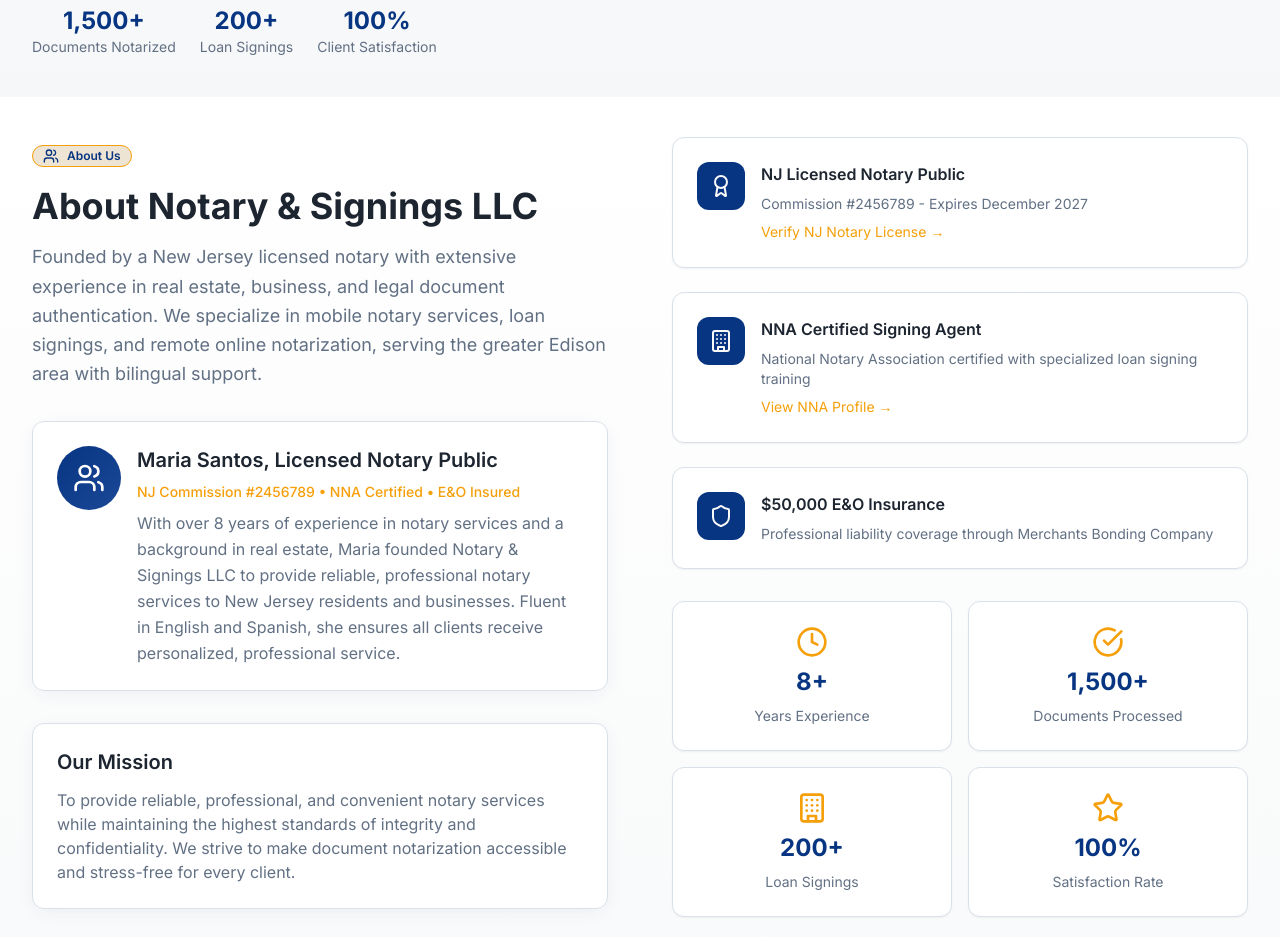
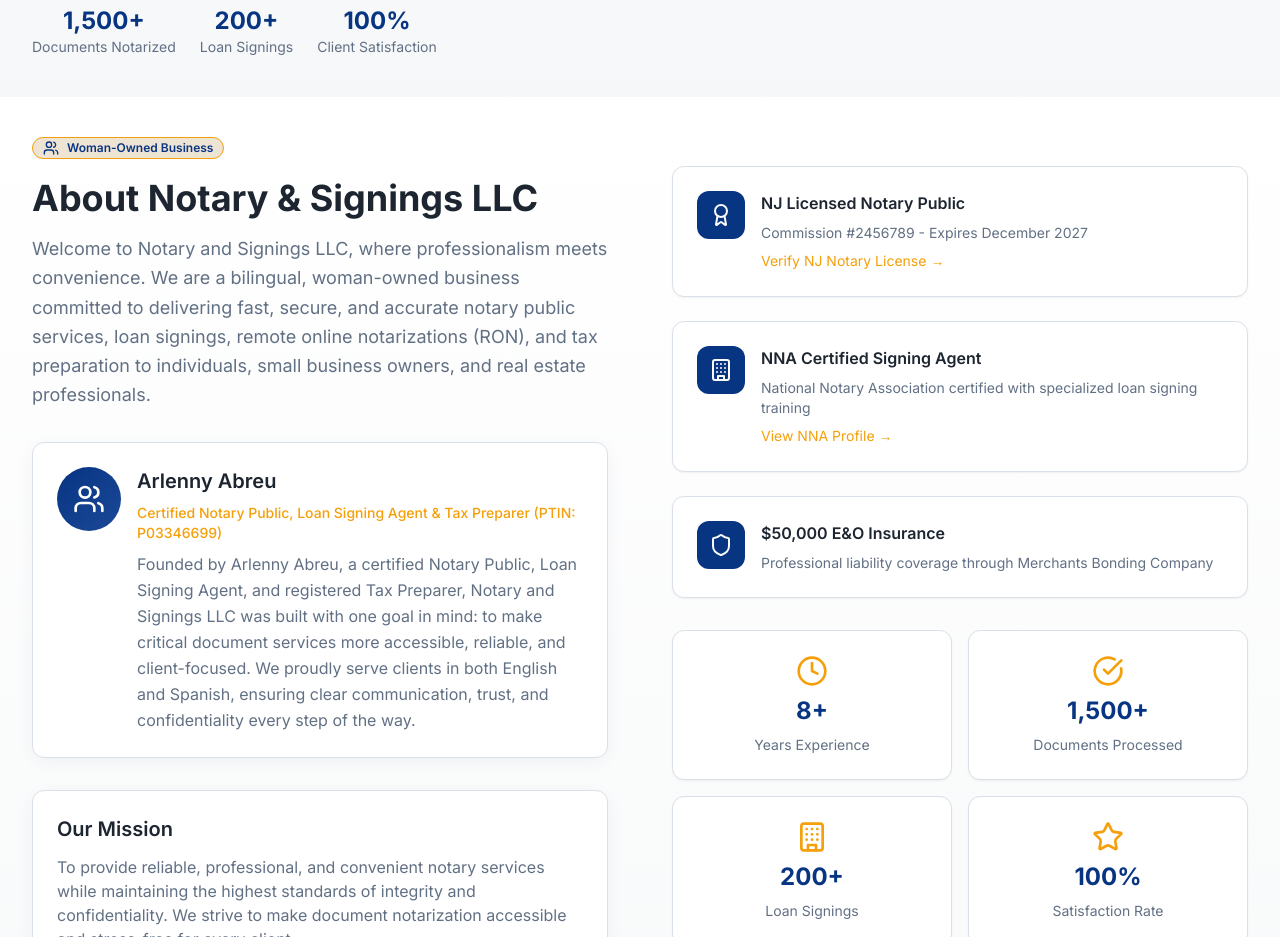
Before and after one commit to notaryandsigningsllc/notary-and-signings-llc, a React (Vite) app: page / in a window 1280 px wide. Shown: the part 860-1797 px from the top of the page. Built offline with nearby package versions, Linux system fonts and the light colour scheme.

Commit message:
Update About section with business details

```diff
--- a/src/contexts/LanguageContext.tsx
+++ b/src/contexts/LanguageContext.tsx
@@ -172,12 +172,12 @@ const translations = {
     'services.areas.same_day': 'Same-Day Appointments',
 
     // About Section
-    'about.badge': 'About Us',
+    'about.badge': 'Woman-Owned Business',
     'about.title': 'About Notary & Signings LLC',
-    'about.description': 'Founded by a New Jersey licensed notary with extensive experience in real estate, business, and legal document authentication. We specialize in mobile notary services, loan signings, and remote online notarization, serving the greater Edison area with bilingual support.',
-    'about.owner.name': 'Maria Santos, Licensed Notary Public',
-    'about.owner.credentials': 'NJ Commission #2456789 • NNA Certified • E&O Insured',
-    'about.owner.bio': 'With over 8 years of experience in notary services and a background in real estate, Maria founded Notary & Signings LLC to provide reliable, professional notary services to New Jersey residents and businesses. Fluent in English and Spanish, she ensures all clients receive personalized, professional service.',
+    'about.description': 'Welcome to Notary and Signings LLC, where professionalism meets convenience. We are a bilingual, woman-owned business committed to delivering fast, secure, and accurate notary public services, loan signings, remote online notarizations (RON), and tax preparation to individuals, small business owners, and real estate professionals.',
+    'about.owner.name': 'Arlenny Abreu',
+    'about.owner.credentials': 'Certified Notary Public, Loan Signing Agent & Tax Preparer (PTIN: P03346699)',
+    'about.owner.bio': 'Founded by Arlenny Abreu, a certified Notary Public, Loan Signing Agent, and registered Tax Preparer, Notary and Signings LLC was built with one goal in mind: to make critical document services more accessible, reliable, and client-focused. We proudly serve clients in both English and Spanish, ensuring clear communication, trust, and confidentiality every step of the way.',
     'about.certification.title': 'Professional Certifications',
     'about.certification.description': 'Licensed, bonded, and insured with all required state certifications for your peace of mind.',
     'about.experience.title': 'Years of Experience',
```
